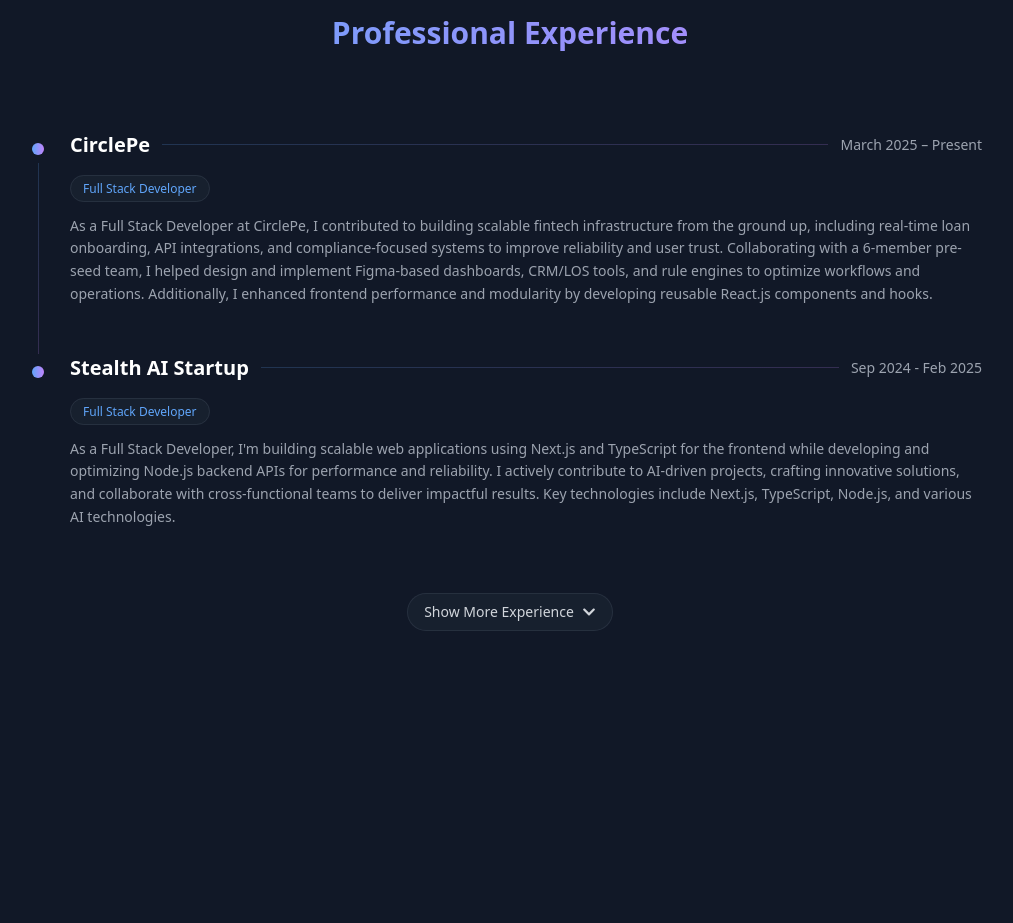
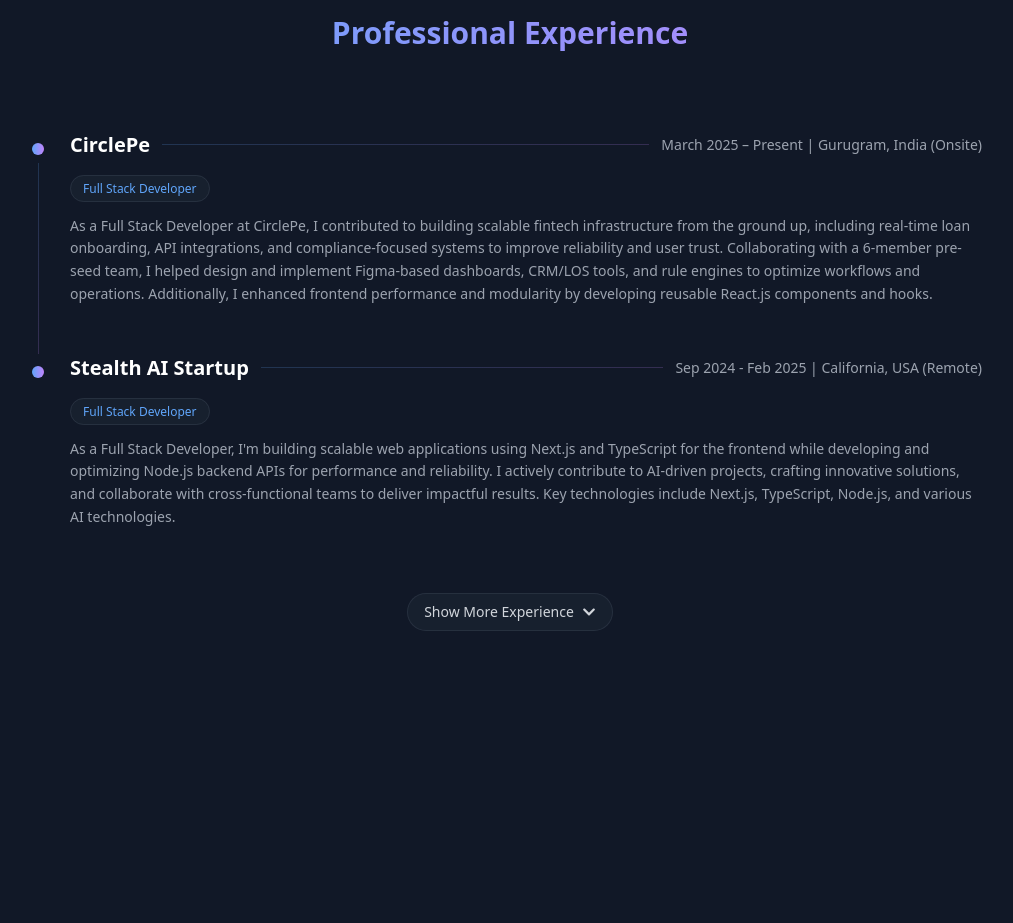
Before and after one commit to Subrat29/portfolio, a React (Vite) app: page / in a window 1280 px wide. Shown: the part 2780-3703 px from the top of the page, without its empty margins (130-1143 px from the left). Built offline with nearby package versions, Linux system fonts and the light colour scheme.

Commit message:
Enhance experience periods with location and remote info
Updated job periods to include location and work type.

```diff
--- a/src/data/content.js
+++ b/src/data/content.js
@@ -62,32 +62,32 @@ export const portfolioContent = {
         {
             company: "CirclePe",
             position: "Full Stack Developer",
-            period: "March 2025 – Present",
+            period: "March 2025 – Present | Gurugram, India (Onsite)",
             location: "Gurugram (onsite)",
             description: "As a Full Stack Developer at CirclePe, I contributed to building scalable fintech infrastructure from the ground up, including real-time loan onboarding, API integrations, and compliance-focused systems to improve reliability and user trust. Collaborating with a 6-member pre-seed team, I helped design and implement Figma-based dashboards, CRM/LOS tools, and rule engines to optimize workflows and operations. Additionally, I enhanced frontend performance and modularity by developing reusable React.js components and hooks."
         },
         {
             company: "Stealth AI Startup",
             position: "Full Stack Developer",
-            period: "Sep 2024 - Feb 2025",
+            period: "Sep 2024 - Feb 2025 | California, USA (Remote)",
             description: "As a Full Stack Developer, I'm building scalable web applications using Next.js and TypeScript for the frontend while developing and optimizing Node.js backend APIs for performance and reliability. I actively contribute to AI-driven projects, crafting innovative solutions, and collaborate with cross-functional teams to deliver impactful results. Key technologies include Next.js, TypeScript, Node.js, and various AI technologies."
         },
         {
             company: "Freelancer",
             position: "Full Stack Developer",
-            period: "May 2024 - Aug 2024",
+            period: "May 2024 - Aug 2024 | Remote",
             description: "As a Full Stack Developer, I designed and developed a comprehensive school management application leveraging React.js, Node.js, and MongoDB to streamline student operations for over 500 students. I enhanced the user experience with Tailwind CSS and Shadcn, resulting in a 30% increase in engagement. Additionally, I implemented real-time updates using WebSockets to improve user interaction by 25% and ensured secure access by integrating role-based authentication, reducing unauthorized access by 40%."
         },
         {
             company: "Hacktoberfest 2023",
             position: "Open-Source Contributor",
-            period: "October 2023",
+            period: "October 2023 | Remote",
             description: "During Hacktoberfest 2023, I actively contributed to open-source projects by engineering innovative components that enhanced code quality and usability. I resolved over 20 critical bugs, significantly improving project stability and functionality. By achieving cross-browser compatibility, I delivered a seamless and consistent user experience, boosting satisfaction for a diverse user base."
         },
         {
             company: "GirlScript Summer of Code 2023",
             position: "Open-Source Contributor",
-            period: "May 2023 - July 2023",
+            period: "May 2023 - July 2023 | Remote",
             description: "At GirlScript Summer of Code 2023, I played a key role in developing impactful features and components for various open-source projects. My contributions included optimizing workflows and refactoring code to enhance performance and scalability. Additionally, I focused on improving interface consistency across platforms, delivering a polished and user-friendly experience."
         }
     ],
```
